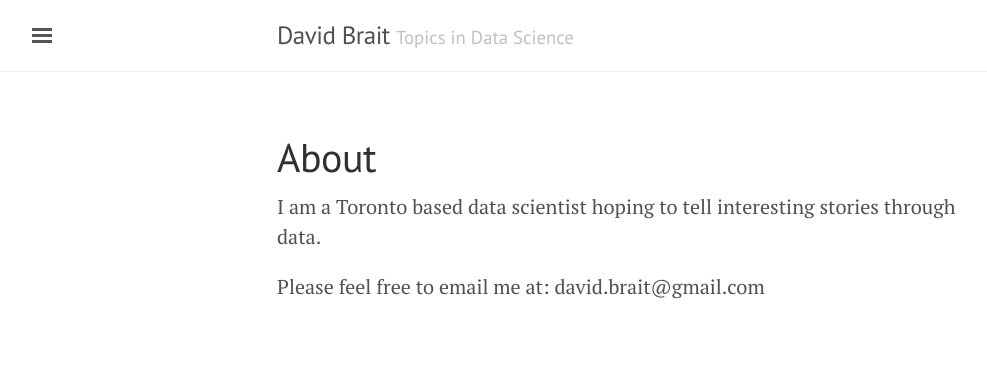
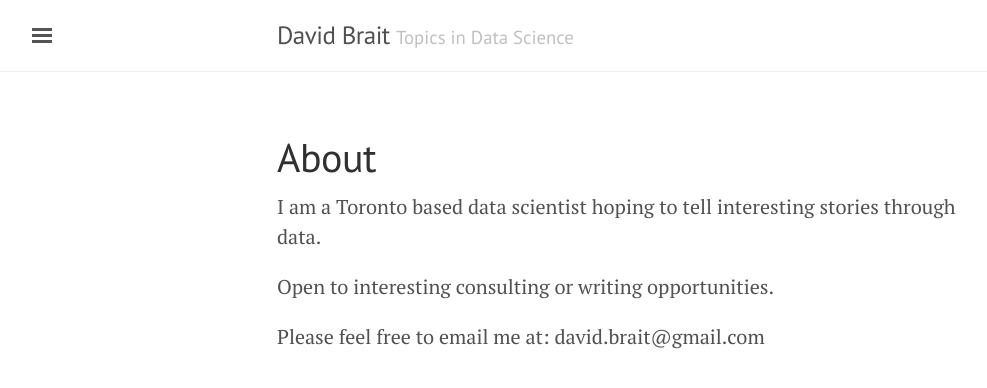
Before and after one commit to dbrait/dbrait-blog, a Jekyll site: the page built from about.md, in a window 1280 px wide. Shown: the top 388 px of the page, without its empty margins (3-990 px from the left). Built offline with Jekyll 4.4.1, drawn with Linux system fonts in a browser that asks for light colours.

Commit message:
Update about.md

```diff
--- a/about.md
+++ b/about.md
@@ -5,4 +5,6 @@ title: About
 
 I am a Toronto based data scientist hoping to tell interesting stories through data.
 
+Open to interesting consulting or writing opportunities.
+
 Please feel free to email me at: david.brait@gmail.com
```
